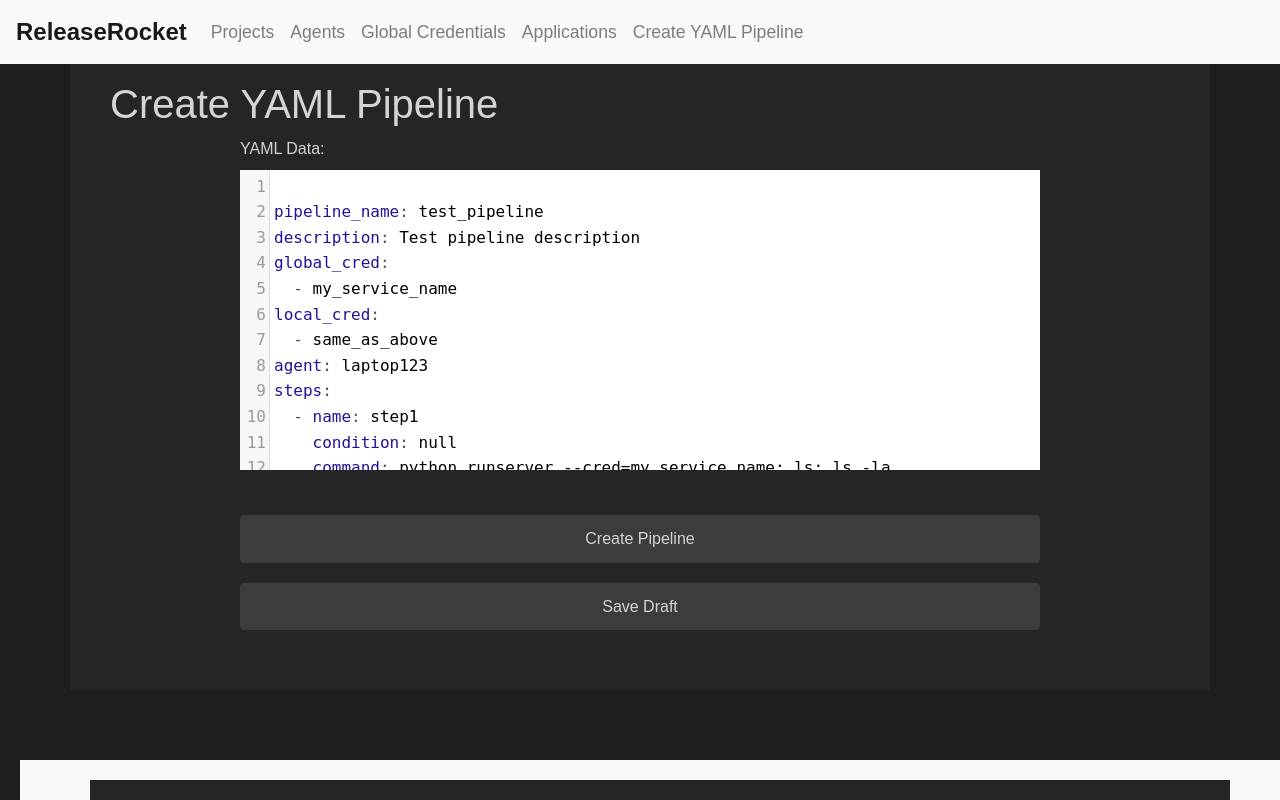
After one commit to babdoycorporation/cicd, a Django app: page /pipeline/pipeline/create_yaml_pipeline/ in a window 1280 px wide. The commit adds this page. Run offline with Django 5.2, Linux system fonts and the light colour scheme; some libraries are stand-ins or nearby versions.

Commit message:
yaml feature updated!

```diff
--- a/cicd_tool/pipeline/admin.py
+++ b/cicd_tool/pipeline/admin.py
@@ -3,3 +3,4 @@ from .models import *
 # Register your models here.
 admin.site.register(PipelineRun)
 admin.site.register(Agent)
+admin.site.register(YamlFileVersion)
--- a/cicd_tool/pipeline/templates/pipeline/application_list.html
+++ b/cicd_tool/pipeline/templates/pipeline/application_list.html
@@ -4,8 +4,8 @@
 <div class="container mt-4">
     <style>
         .application-list-container {
-            width: 150px; /* Fixed width */
-            height: 150px; /* Fixed height */
+            width: 100px; /* Fixed width */
+            height: 100px; /* Fixed height */
             overflow-y: auto; /* Add scrollbar if content exceeds height */
             border: 1px solid #ccc;
             border-radius: 5px;
--- a/cicd_tool/pipeline/templates/pipeline/base.html
+++ b/cicd_tool/pipeline/templates/pipeline/base.html
@@ -24,6 +24,7 @@
             position: fixed;
             width: 100%;
             bottom: 0;
+            height: 20px;
         }
     </style>
 </head>
@@ -47,6 +48,9 @@
                 <li class="nav-item">
                     <a class="nav-link" href="{% url 'application_list' %}">Applications</a>
                 </li>
+                <li class="nav-item">
+                    <a class="nav-link" href="{% url 'create_yaml_pipeline' %}">Create YAML Pipeline</a>
+                </li>
             </ul>
         </div>
     </nav>
--- /dev/null
+++ b/cicd_tool/pipeline/templates/pipeline/create_yaml_pipeline.html
@@ -0,0 +1,117 @@
+{% extends 'pipeline/base.html' %}
+
+{% block content %}
+<!DOCTYPE html>
+<html lang="en">
+<head>
+    <meta charset="UTF-8">
+    <meta name="viewport" content="width=device-width, initial-scale=1.0">
+    <title>Create YAML Pipeline</title>
+    <link rel="stylesheet" href="https://cdnjs.cloudflare.com/ajax/libs/codemirror/5.65.5/codemirror.min.css">
+    <script src="https://cdnjs.cloudflare.com/ajax/libs/codemirror/5.65.5/codemirror.min.js"></script>
+    <script src="https://cdnjs.cloudflare.com/ajax/libs/codemirror/5.65.5/mode/yaml/yaml.min.js"></script>
+    <style>
+        /* Add some basic styling for better presentation */
+        body {
+            font-family: Arial, sans-serif;
+            line-height: 1.6;
+            padding: 20px;
+            background-color: #1e1e1e;
+            color: #d4d4d4;
+        }
+        .container {
+            background-color: #252526;
+            padding: 20px;
+        }
+        form {
+            max-width: 800px;
+            margin: auto;
+        }
+        select, button {
+            width: 100%;
+            padding: 10px;
+            margin-bottom: 20px;
+            background-color: #3c3c3c;
+            color: #d4d4d4;
+            border: 1px solid #3c3c3c;
+            border-radius: 4px;
+            font-size: 16px;
+        }
+        select:focus, button:focus {
+            outline: none;
+            border-color: #007acc;
+        }
+        #yaml_editor {
+            margin-bottom: 20px;
+        }
+    </style>
+</head>
+<body>
+    <div class="container">
+        <h1>Create YAML Pipeline</h1>
+        <form method="post">
+            {% csrf_token %}
+            <label for="yaml_data">YAML Data:</label><br>
+            <div id="yaml_editor"></div><br>
+
+            <button type="submit">Create Pipeline</button>
+            <button type="button" id="saveDraft">Save Draft</button>
+        </form>
+    </div>
+
+    <script>
+        // Initialize CodeMirror editor
+        var editor = CodeMirror(document.getElementById('yaml_editor'), {
+            value: `
+pipeline_name: test_pipeline
+description: Test pipeline description
+global_cred:
+  - my_service_name
+local_cred:
+  - same_as_above
+agent: laptop123
+steps:
+  - name: step1
+    condition: null
+    command: python runserver --cred=my_service_name; ls; ls -la
+  - name: step2
+    condition: null
+    command: echo "Second step"
+            `,
+            mode: 'yaml',
+            lineNumbers: true,
+            theme: 'default',
+            indentUnit: 2,
+            matchBrackets: true,
+            autoCloseBrackets: true
+        });
+
+        // Form validation and error handling
+        document.querySelector('form').addEventListener('submit', function(event) {
+            let yamlData = editor.getValue();
+
+            if (!yamlData) {
+                alert('YAML data cannot be empty.');
+                event.preventDefault();
+            } else {
+                document.getElementById('yaml_data').value = yamlData;
+            }
+        });
+
+        // Save Draft functionality
+        document.getElementById('saveDraft').addEventListener('click', function() {
+            let yamlData = editor.getValue();
+            localStorage.setItem('yamlDraft', yamlData);
+            alert('Draft saved!');
+        });
+
+        window.addEventListener('load', function() {
+            let savedDraft = localStorage.getItem('yamlDraft');
+            if (savedDraft) {
+                editor.setValue(savedDraft);
+            }
+        });
+    </script>
+</body>
+</html>
+{% endblock %}
--- a/cicd_tool/pipeline/urls.py
+++ b/cicd_tool/pipeline/urls.py
@@ -46,4 +46,5 @@ urlpatterns = [
     path('project/<int:project_id>/create_application/', views.create_application, name='create_application'),
     path('applications/', views.application_list, name='application_list'),
     path('applications/<int:application_id>/', views.application_detail, name='application_detail'),
+    path('pipeline/create_yaml_pipeline/', views.create_yaml_pipeline, name='create_yaml_pipeline'),
 ]
--- a/cicd_tool/pipeline/views.py
+++ b/cicd_tool/pipeline/views.py
@@ -621,3 +621,149 @@ def application_detail(request, application_id):
     application = get_object_or_404(Application, id=application_id)
     pipelines = application.pipelines.all()
     return render(request, 'pipeline/application_detail.html', {'application': application, 'pipelines': pipelines})
+
+
+import yaml
+from django.http import JsonResponse
+from django.shortcuts import render, redirect, get_object_or_404
+from .models import Project, GlobalCredential, LocalCredential, Agent, Pipeline, PipelineStep
+
+def create_yaml_pipeline(request):
+    if request.method == 'POST':
+        project_name = request.POST.get('project_name')
+        yaml_data = request.POST.get('yaml_data')
+
+        try:
+            yaml_parsed = yaml.safe_load(yaml_data)
+        except yaml.YAMLError as e:
+            return JsonResponse({'error': 'Invalid YAML format'}, status=400)
+
+        # Validate project name
+        project = get_object_or_404(Project, name=project_name)
+
+        # Validate global credential names
+        global_cred_names = yaml_parsed.get('global_cred', [])
+        global_credentials = GlobalCredential.objects.filter(service_name__in=global_cred_names)
+
+        # Validate local credential names
+        local_cred_names = yaml_parsed.get('local_cred', [])
+        local_credentials = LocalCredential.objects.filter(project=project, service_name__in=local_cred_names)
+
+        # Validate agent name
+        agent_name = yaml_parsed.get('agent')
+        agent = get_object_or_404(Agent, hostname=agent_name)
+
+        # Create or update the pipeline
+        pipeline_name = yaml_parsed.get('pipeline_name')
+        pipeline_description = yaml_parsed.get('description', '')
+
+        # Check if a pipeline with the same name already exists for the project
+        pipeline, created = Pipeline.objects.get_or_create(project=project, name=pipeline_name, defaults={'description': pipeline_description})
+
+        # Update pipeline description if it's not created
+        if not created:
+            pipeline.description = pipeline_description
+            pipeline.save()
+
+        # Create or update pipeline steps
+        steps_data = yaml_parsed.get('steps', [])
+        for step_data in steps_data:
+            name = step_data.get('name')
+            condition = step_data.get('condition', '')
+            command = step_data.get('command')
+            PipelineStep.objects.update_or_create(pipeline=pipeline, name=name, defaults={'condition': condition, 'command': command})
+
+        return JsonResponse({'success': 'Pipeline created/updated successfully'}, status=201)
+
+    else:
+        projects = Project.objects.all()
+        global_credentials = GlobalCredential.objects.all()
+        agents = Agent.objects.all()
+        return render(request, 'pipeline/create_yaml_pipeline.html', {'projects': projects, 'global_credentials': global_credentials, 'agents': agents})
+
+
+import yaml
+from django.http import JsonResponse
+from django.shortcuts import render, get_object_or_404
+from .models import Project, GlobalCredential, LocalCredential, Agent, Pipeline, PipelineStep
+
+def create_yaml_pipeline(request):
+    if request.method == 'POST':
+        yaml_data = request.POST.get('yaml_data')
+
+        try:
+            yaml_parsed = yaml.safe_load(yaml_data)
+        except yaml.YAMLError as e:
+            return JsonResponse({'error': 'Invalid YAML format'}, status=400)
+
+        # Validate project name
+        project_name = yaml_parsed.get('project_name')
+        if not project_name:
+            return JsonResponse({'error': 'Project name is required'}, status=400)
+
+        project = get_object_or_404(Project, name=project_name)
+
+        # Validate global credential names
+        global_cred_names = yaml_parsed.get('global_cred', [])
+        global_credentials = GlobalCredential.objects.filter(service_name__in=global_cred_names)
+
+        # Validate local credential names
+        local_cred_names = yaml_parsed.get('local_cred', [])
+        local_credentials = LocalCredential.objects.filter(project=project, service_name__in=local_cred_names)
+
+        # Validate agent name
+        agent_name = yaml_parsed.get('agent')
+        agent = get_object_or_404(Agent, hostname=agent_name)
+
+        # Create or update the pipeline
+        pipeline_name = yaml_parsed.get('pipeline_name')
+        pipeline_description = yaml_parsed.get('description', '')
+
+        # Check if a pipeline with the same name already exists for the project
+        pipeline, created = Pipeline.objects.get_or_create(project=project, name=pipeline_name, defaults={'description': pipeline_description})
+
+        # Update pipeline description if it's not created
+        if not created:
+            pipeline.description = pipeline_description
+            pipeline.save()
+
+        # Create or update pipeline steps
+        steps_data = yaml_parsed.get('steps', [])
+        for step_data in steps_data:
+            name = step_data.get('name')
+            condition = step_data.get('condition', '')
+            command = step_data.get('command')
+            PipelineStep.objects.update_or_create(pipeline=pipeline, name=name, defaults={'condition': condition, 'command': command})
+
+        return JsonResponse({'success': 'Pipeline created/updated successfully'}, status=201)
+
+    else:
+        projects = Project.objects.all()
+        global_credentials = GlobalCredential.objects.all()
+        agents = Agent.objects.all()
+        return render(request, 'pipeline/create_yaml_pipeline.html', {
+            'projects': projects,
+            'global_credentials': global_credentials,
+            'agents': agents
+        })
+
+from django.shortcuts import render
+from .models import YamlFileVersion
+import difflib
+
+def view_yaml_changes(request, pipeline_id):
+    pipeline_versions = YamlFileVersion.objects.filter(pipeline_id=pipeline_id).order_by('-version_number')[:2]
+    if len(pipeline_versions) < 2:
+        return JsonResponse({'error': 'Not enough versions to compare'}, status=400)
+
+    old_version, new_version = pipeline_versions[1], pipeline_versions[0]
+    old_yaml = old_version.yaml_content.splitlines()
+    new_yaml = new_version.yaml_content.splitlines()
+
+    diff = difflib.unified_diff(old_yaml, new_yaml, fromfile='old_version.yaml', tofile='new_version.yaml', lineterm='')
+
+    return render(request, 'pipeline/view_yaml_changes.html', {
+        'diff': '\n'.join(diff),
+        'old_version': old_version,
+        'new_version': new_version,
+    })
```
Also changed, not shown: cicd_tool/pipeline/models.py (+14 -0 lines), cicd_tool/pipeline/templates/pipeline/view_yaml_changes.html (added, +10 -0 lines), cicd_tool/db.sqlite3, cicd_tool/pipeline/migrations/0016_yamlfileversion.py (added).
